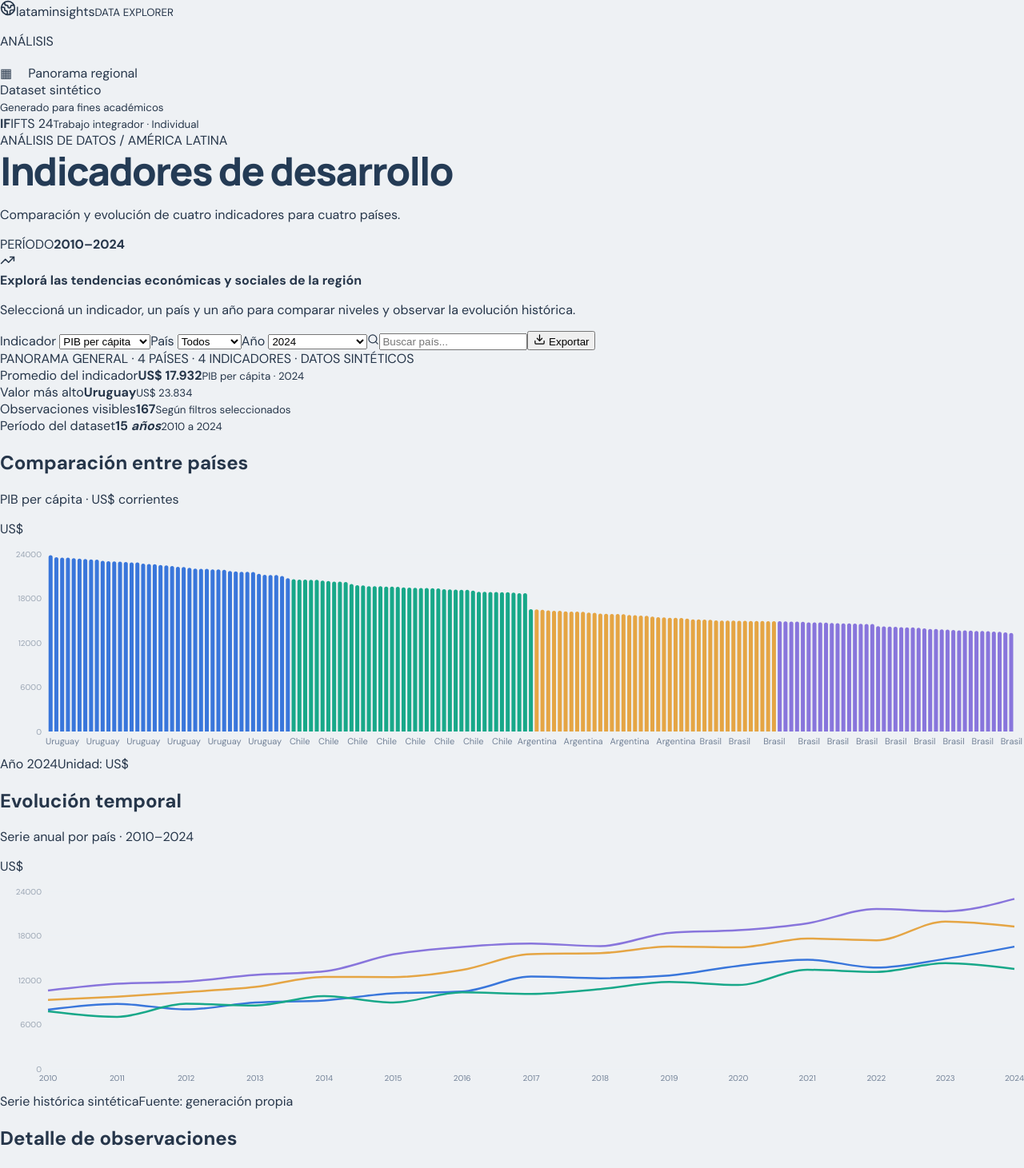
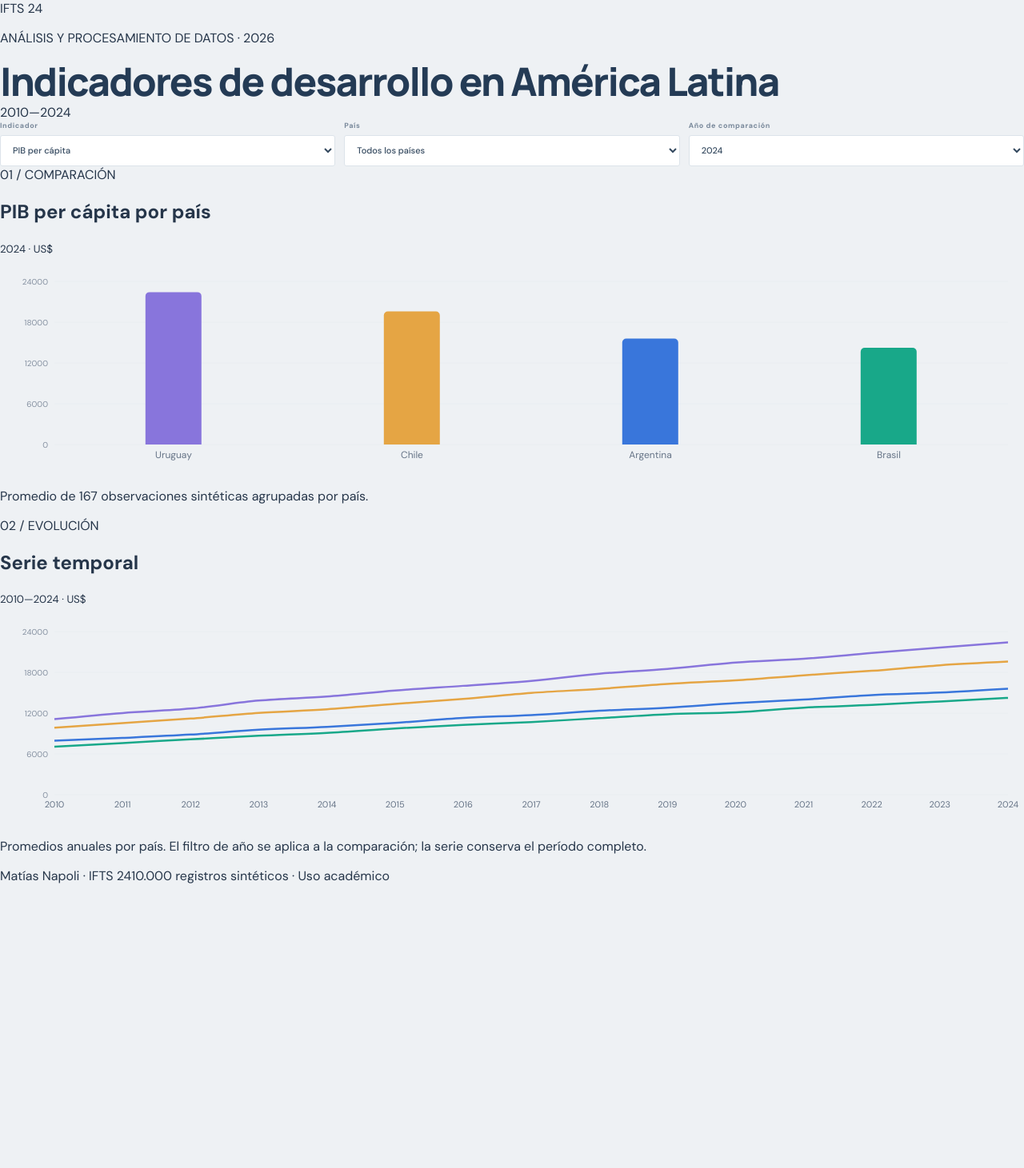
Before and after one commit to mnapo/ifts24-analisis-integrador, a Next.js app: page / in a window 1280 px wide. Shown: the top 1461 px of the page at 80% size. After the commit the page ends 1106 px from the top, so only its background shows below. Built offline with nearby package versions, Linux system fonts and the light colour scheme.

Commit message:
ui: simplify dashboard to filters and visualizations

```diff
--- a/app/page.tsx
+++ b/app/page.tsx
@@ -5,19 +5,19 @@ import {
   Bar, BarChart, CartesianGrid, Cell, Line, LineChart, ResponsiveContainer,
   Tooltip, XAxis, YAxis,
 } from "recharts";
-import { Download, Globe2, Info, Search, TrendingUp } from "lucide-react";
 
 type Row = {
-  country_code: string; country: string; indicator_code: string;
-  indicator_name: string; year: number; value: number; unit: string; source: string;
+  observation_id: string; country_code: string; country: string;
+  indicator_code: string; indicator_name: string; year: number;
+  value: number; unit: string; source: string;
 };
 
 const COLORS: Record<string, string> = { ARG: "#3976db", BRA: "#18a889", CHL: "#e5a544", URY: "#8875dc" };
 const INDICATORS = [
-  { code: "NY.GDP.PCAP.CD", label: "PIB per cápita", unit: "US$", short: "US$ corrientes" },
-  { code: "FP.CPI.TOTL.ZG", label: "Inflación", unit: "%", short: "Variación anual de precios" },
-  { code: "SL.UEM.TOTL.ZS", label: "Desempleo", unit: "%", short: "Porcentaje de la fuerza laboral" },
-  { code: "IT.NET.USER.ZS", label: "Uso de Internet", unit: "%", short: "Porcentaje de la población" },
+  { code: "NY.GDP.PCAP.CD", label: "PIB per cápita", unit: "US$" },
+  { code: "FP.CPI.TOTL.ZG", label: "Inflación", unit: "%" },
+  { code: "SL.UEM.TOTL.ZS", label: "Desempleo", unit: "%" },
+  { code: "IT.NET.USER.ZS", label: "Uso de Internet", unit: "%" },
 ] as const;
 
 const number = (value: number, digits = 1) => new Intl.NumberFormat("es-AR", {
@@ -45,11 +45,15 @@ function parseCsv(text: string): Row[] {
   return data.filter((r) => r.length === header.length).map((r) => {
     const item = Object.fromEntries(header.map((key, i) => [key, r[i]]));
     return {
-      country_code: item.country_code, country: item.country,
+      observation_id: item.observation_id, country_code: item.country_code, country: item.country,
       indicator_code: item.indicator_code, indicator_name: item.indicator_name,
       year: Number(item.year), value: Number(item.value), unit: item.unit, source: item.source,
     };
-  }).filter((r) => r.country_code && Number.isFinite(r.value) && Number.isFinite(r.year));
+  }).filter((r) => r.observation_id && r.country_code && Number.isFinite(r.value) && Number.isFinite(r.year));
+}
+
+function mean(values: number[]) {
+  return values.length ? values.reduce((sum, value) => sum + value, 0) / values.length : 0;
 }
 
 export default function Page() {
@@ -57,7 +61,6 @@ export default function Page() {
   const [country, setCountry] = useState("all");
   const [indicator, setIndicator] = useState<string>(INDICATORS[0].code);
   const [year, setYear] = useState("2024");
-  const [query, setQuery] = useState("");
   const [loading, setLoading] = useState(true);
   const [error, setError] = useState("");
 
@@ -72,120 +75,88 @@ export default function Page() {
   const meta = INDICATORS.find((item) => item.code === indicator) ?? INDICATORS[0];
   const years = useMemo(() => [...new Set(rows.map((r) => r.year))].sort((a, b) => a - b), [rows]);
   const countries = useMemo(() => [...new Map(rows.map((r) => [r.country_code, r.country])).entries()], [rows]);
-  const filtered = useMemo(() => rows.filter((r) =>
-    r.indicator_code === indicator &&
-    (country === "all" || r.country_code === country) &&
-    (year === "all" || r.year === Number(year)) &&
-    (r.country + " " + r.indicator_name).toLocaleLowerCase("es").includes(query.toLocaleLowerCase("es"))
-  ), [rows, indicator, country, year, query]);
 
-  const currentRows = useMemo(() => filtered.filter((r) => year === "all" ? r.year === Math.max(...filtered.map((x) => x.year), 0) : r.year === Number(year)), [filtered, year]);
-  const average = currentRows.length ? currentRows.reduce((sum, r) => sum + r.value, 0) / currentRows.length : 0;
-  const highest = [...currentRows].sort((a, b) => b.value - a.value)[0];
+  const selectedRows = useMemo(() => rows.filter((r) =>
+    r.indicator_code === indicator && (country === "all" || r.country_code === country)
+  ), [rows, indicator, country]);
+
+  const currentRows = useMemo(() => {
+    const selected = selectedRows.filter((r) => r.year === Number(year));
+    return countries
+      .filter(([code]) => country === "all" || code === country)
+      .map(([code, name]) => {
+        const values = selected.filter((r) => r.country_code === code).map((r) => r.value);
+        return { country_code: code, country: name, value: mean(values), observations: values.length };
+      }).filter((r) => r.observations > 0).sort((a, b) => b.value - a.value);
+  }, [selectedRows, countries, country, year]);
+
   const trendRows = useMemo(() => {
-    const base = rows.filter((r) => r.indicator_code === indicator && (country === "all" || r.country_code === country));
     const grouped = new Map<number, Record<string, number | string>>();
-    for (const r of base) {
-      const item = grouped.get(r.year) ?? { year: r.year };
-      item[r.country_code] = r.value;
-      grouped.set(r.year, item);
+    for (const [code] of countries) {
+      if (country !== "all" && country !== code) continue;
+      for (const y of years) {
+        const values = selectedRows.filter((r) => r.country_code === code && r.year === y).map((r) => r.value);
+        if (!values.length) continue;
+        const item = grouped.get(y) ?? { year: y };
+        item[code] = mean(values);
+        grouped.set(y, item);
+      }
     }
     return [...grouped.values()].sort((a, b) => Number(a.year) - Number(b.year));
-  }, [rows, indicator, country]);
-
-  const exportCsv = () => {
-    const quote = (v: string | number) => '"' + String(v).replace(/"/g, '""') + '"';
-    const header = ["country_code","country","indicator_code","indicator_name","year","value","unit","source"];
-    const csv = [header.map(quote).join(","), ...filtered.map((r) =>
-      [r.country_code,r.country,r.indicator_code,r.indicator_name,r.year,r.value,r.unit,r.source].map(quote).join(",")
-    )].join("\n");
-    const url = URL.createObjectURL(new Blob(["\ufeff" + csv], { type: "text/csv;charset=utf-8" }));
-    const anchor = document.createElement("a"); anchor.href = url; anchor.download = "indicadores-latam-sinteticos.csv"; anchor.click();
-    URL.revokeObjectURL(url);
-  };
+  }, [selectedRows, countries, years, country]);
 
   return (
-    <main className="layout">
-      <aside className="sidebar">
-        <div className="brand"><b><Globe2 size={20} /></b><span>latam<span className="brand-light">insights</span><small>DATA EXPLORER</small></span></div>
-        <p className="sidecap">ANÁLISIS</p>
-        <div className="nav active">▦　 Panorama regional</div>
-        <div className="side-note"><span className="live-dot" /> Dataset sintético<br /><small>Generado para fines académicos</small></div>
-        <div className="profile"><b>IF</b><span>IFTS 24<small>Trabajo integrador · Individual</small></span></div>
-      </aside>
-
-      <section className="main">
-        <header className="hero">
-          <div>
-            <div className="overline">ANÁLISIS DE DATOS <span> / </span> AMÉRICA LATINA</div>
-            <h1>Indicadores de desarrollo</h1>
-            <p>Comparación y evolución de cuatro indicadores para cuatro países.</p>
+    <main className="dashboard">
+      <header className="dashboard-header">
+        <div className="brand-mark">IFTS <span>24</span></div>
+        <div className="header-title">
+          <p>ANÁLISIS Y PROCESAMIENTO DE DATOS · 2026</p>
+          <h1>Indicadores de desarrollo en América Latina</h1>
         </div>
-          <div className="year-badge"><span>PERÍODO</span><strong>2010–2024</strong></div>
+        <span className="period">2010—2024</span>
       </header>
 
-        <section className="story-intro">
-          <div className="story-icon"><TrendingUp size={19} /></div>
-          <div><strong>Explorá las tendencias económicas y sociales de la región</strong><p>Seleccioná un indicador, un país y un año para comparar niveles y observar la evolución histórica.</p></div>
+      <section className="filters" aria-label="Filtros del análisis">
+        <label><span>Indicador</span><select value={indicator} onChange={(e) => setIndicator(e.target.value)}>{INDICATORS.map((item) => <option key={item.code} value={item.code}>{item.label}</option>)}</select></label>
+        <label><span>País</span><select value={country} onChange={(e) => setCountry(e.target.value)}><option value="all">Todos los países</option>{countries.map(([code, name]) => <option key={code} value={code}>{name}</option>)}</select></label>
+        <label><span>Año de comparación</span><select value={year} onChange={(e) => setYear(e.target.value)}>{years.map((y) => <option key={y} value={y}>{y}</option>)}</select></label>
       </section>
 
-        <div className="toolbar">
-          <label>Indicador <select value={indicator} onChange={(e) => setIndicator(e.target.value)}>{INDICATORS.map((item) => <option key={item.code} value={item.code}>{item.label}</option>)}</select></label>
-          <label>País <select value={country} onChange={(e) => setCountry(e.target.value)}><option value="all">Todos</option>{countries.map(([code, name]) => <option key={code} value={code}>{name}</option>)}</select></label>
-          <label>Año <select value={year} onChange={(e) => setYear(e.target.value)}><option value="all">Último disponible</option>{years.map((y) => <option key={y} value={y}>{y}</option>)}</select></label>
-          <label className="search"><Search size={15} /><input value={query} onChange={(e) => setQuery(e.target.value)} placeholder="Buscar país..." /></label>
-          <button onClick={exportCsv} disabled={loading || !!error}><Download size={15} /> Exportar</button>
-        </div>
-
-        {loading ? <div className="state-panel">Cargando indicadores...</div> : error ? <div className="state-panel error">{error}</div> : (
-          <>
-            <div className="section-label">PANORAMA GENERAL <span>· {countries.length} PAÍSES · {INDICATORS.length} INDICADORES · DATOS SINTÉTICOS</span></div>
-            <div className="cards">
-              <article><label>Promedio del indicador</label><strong>{formatValue(average, meta.unit)}</strong><small>{meta.label} · {year === "all" ? "último año" : year}</small><div className="metric-mark teal" /></article>
-              <article><label>Valor más alto</label><strong>{highest?.country ?? "—"}</strong><small>{highest ? formatValue(highest.value, meta.unit) : "Sin datos"}</small><div className="metric-mark blue" /></article>
-              <article><label>Observaciones visibles</label><strong>{filtered.length}</strong><small>Según filtros seleccionados</small><div className="metric-mark gold" /></article>
-              <article><label>Período del dataset</label><strong>15 <em>años</em></strong><small>2010 a 2024</small><div className="metric-mark purple" /></article>
-            </div>
-
-            <div className="charts">
-              <article className="panel chart-panel">
-                <div className="panel-heading"><div><h2>Comparación entre países</h2><p>{meta.label} · {meta.short}</p></div><span className="unit-pill">{meta.unit}</span></div>
+      {loading ? <div className="state">Cargando visualizaciones...</div> : error ? <div className="state error">{error}</div> : (
+        <section className="visualizations">
+          <article className="visual">
+            <div className="visual-heading"><div><span>01 / COMPARACIÓN</span><h2>{meta.label} por país</h2></div><small>{year} · {meta.unit}</small></div>
             <div className="chart"><ResponsiveContainer width="100%" height="100%">
-                  <BarChart data={[...currentRows].sort((a,b) => b.value-a.value)} margin={{top:8,right:12,left:0,bottom:0}}>
-                    <CartesianGrid stroke="#edf1f5" vertical={false}/><XAxis dataKey="country" axisLine={false} tickLine={false} tick={{fill:"#718096",fontSize:11}}/>
-                    <YAxis axisLine={false} tickLine={false} tick={{fill:"#9aa5b3",fontSize:10}}/><Tooltip formatter={(v) => [formatValue(Number(v),meta.unit),meta.label]}/>
-                    <Bar dataKey="value" radius={[6,6,0,0]} maxBarSize={54}>{currentRows.map((r)=><Cell key={r.country_code} fill={COLORS[r.country_code]}/>)}</Bar>
+              <BarChart data={currentRows} margin={{ top: 18, right: 20, left: 8, bottom: 8 }}>
+                <CartesianGrid stroke="#e9edf1" vertical={false} />
+                <XAxis dataKey="country" axisLine={false} tickLine={false} tick={{ fill: "#667487", fontSize: 12 }} />
+                <YAxis axisLine={false} tickLine={false} tick={{ fill: "#8490a0", fontSize: 10 }} />
+                <Tooltip formatter={(v) => [formatValue(Number(v), meta.unit), meta.label]} />
+                <Bar dataKey="value" radius={[5, 5, 0, 0]} maxBarSize={70}>{currentRows.map((r) => <Cell key={r.country_code} fill={COLORS[r.country_code]} />)}</Bar>
               </BarChart>
             </ResponsiveContainer></div>
-                <div className="chart-foot"><span>{year === "all" ? "Último año disponible" : "Año " + year}</span><span>Unidad: {meta.unit}</span></div>
+            <p className="caption">Promedio de {currentRows.reduce((sum, r) => sum + r.observations, 0).toLocaleString("es-AR")} observaciones sintéticas agrupadas por país.</p>
           </article>
 
-              <article className="panel chart-panel">
-                <div className="panel-heading"><div><h2>Evolución temporal</h2><p>Serie anual por país · 2010–2024</p></div><span className="unit-pill">{meta.unit}</span></div>
+          <article className="visual">
+            <div className="visual-heading"><div><span>02 / EVOLUCIÓN</span><h2>Serie temporal</h2></div><small>2010—2024 · {meta.unit}</small></div>
             <div className="chart"><ResponsiveContainer width="100%" height="100%">
-                  <LineChart data={trendRows} margin={{top:8,right:12,left:0,bottom:0}}>
-                    <CartesianGrid stroke="#edf1f5" vertical={false}/><XAxis dataKey="year" axisLine={false} tickLine={false} tick={{fill:"#718096",fontSize:10}}/>
-                    <YAxis axisLine={false} tickLine={false} tick={{fill:"#9aa5b3",fontSize:10}}/><Tooltip formatter={(v) => [formatValue(Number(v),meta.unit), "Valor"]}/>
-                    {countries.filter(([code])=>country==="all"||code===country).map(([code,name])=><Line key={code} type="monotone" dataKey={code} name={name} stroke={COLORS[code]} strokeWidth={2.5} dot={false} connectNulls/>)}
+              <LineChart data={trendRows} margin={{ top: 18, right: 20, left: 8, bottom: 8 }}>
+                <CartesianGrid stroke="#e9edf1" vertical={false} />
+                <XAxis dataKey="year" axisLine={false} tickLine={false} tick={{ fill: "#667487", fontSize: 11 }} />
+                <YAxis axisLine={false} tickLine={false} tick={{ fill: "#8490a0", fontSize: 10 }} />
+                <Tooltip formatter={(v) => [formatValue(Number(v), meta.unit), "Promedio"]} />
+                {countries.filter(([code]) => country === "all" || code === country).map(([code, name]) =>
+                  <Line key={code} type="monotone" dataKey={code} name={name} stroke={COLORS[code]} strokeWidth={2.5} dot={false} connectNulls />
+                )}
               </LineChart>
             </ResponsiveContainer></div>
-                <div className="chart-foot"><span>Serie histórica sintética</span><span>Fuente: generación propia</span></div>
+            <p className="caption">Promedios anuales por país. El filtro de año se aplica a la comparación; la serie conserva el período completo.</p>
           </article>
-            </div>
-
-            <article className="panel table-panel">
-              <div className="table-heading"><div><h2>Detalle de observaciones</h2><p>{meta.label} · {year === "all" ? "serie completa" : year}</p></div><span>{filtered.length} registros</span></div>
-              <div className="table-wrap"><table><thead><tr><th>País</th><th>Año</th><th>Indicador</th><th>Código</th><th className="right">Valor</th><th>Unidad</th></tr></thead>
-                <tbody>{filtered.slice(0,60).map((r,i)=><tr key={r.country_code+r.indicator_code+r.year}><td><span className="country-dot" style={{background:COLORS[r.country_code]}}/>{r.country}</td><td>{r.year}</td><td>{r.indicator_name}</td><td><code>{r.indicator_code}</code></td><td className="right value-cell">{number(r.value,3)}</td><td>{r.unit}</td></tr>)}</tbody>
-              </table></div>
-            </article>
-
-            <div className="insight"><Info size={17}/><p><strong>Nota metodológica.</strong> Los 240 registros del dataset son sintéticos y autogenerados con fines académicos. Los códigos identifican indicadores del catálogo del Banco Mundial, pero los valores no provienen de esa institución ni deben interpretarse como estadísticas oficiales.</p></div>
-          </>
+        </section>
       )}
 
-        <footer><span>IFTS 24 · Análisis y procesamiento de datos · 2026</span><span>Dataset sintético · No oficial · Generación propia</span></footer>
-      </section>
+      <footer className="dashboard-footer"><span>Matías Napoli · IFTS 24</span><span>10.000 registros sintéticos · Uso académico</span></footer>
     </main>
   );
 }
```
Lines whose indentation alone changed are shown as unchanged.
